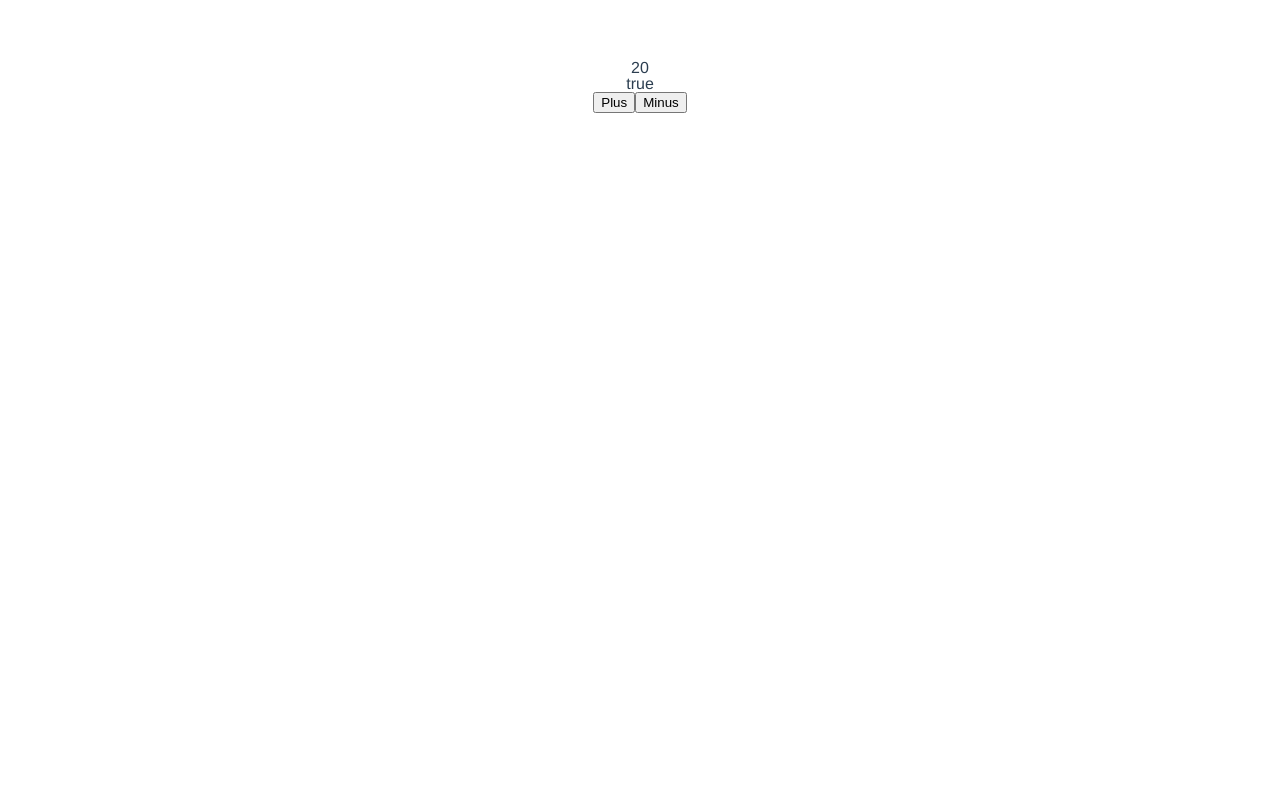
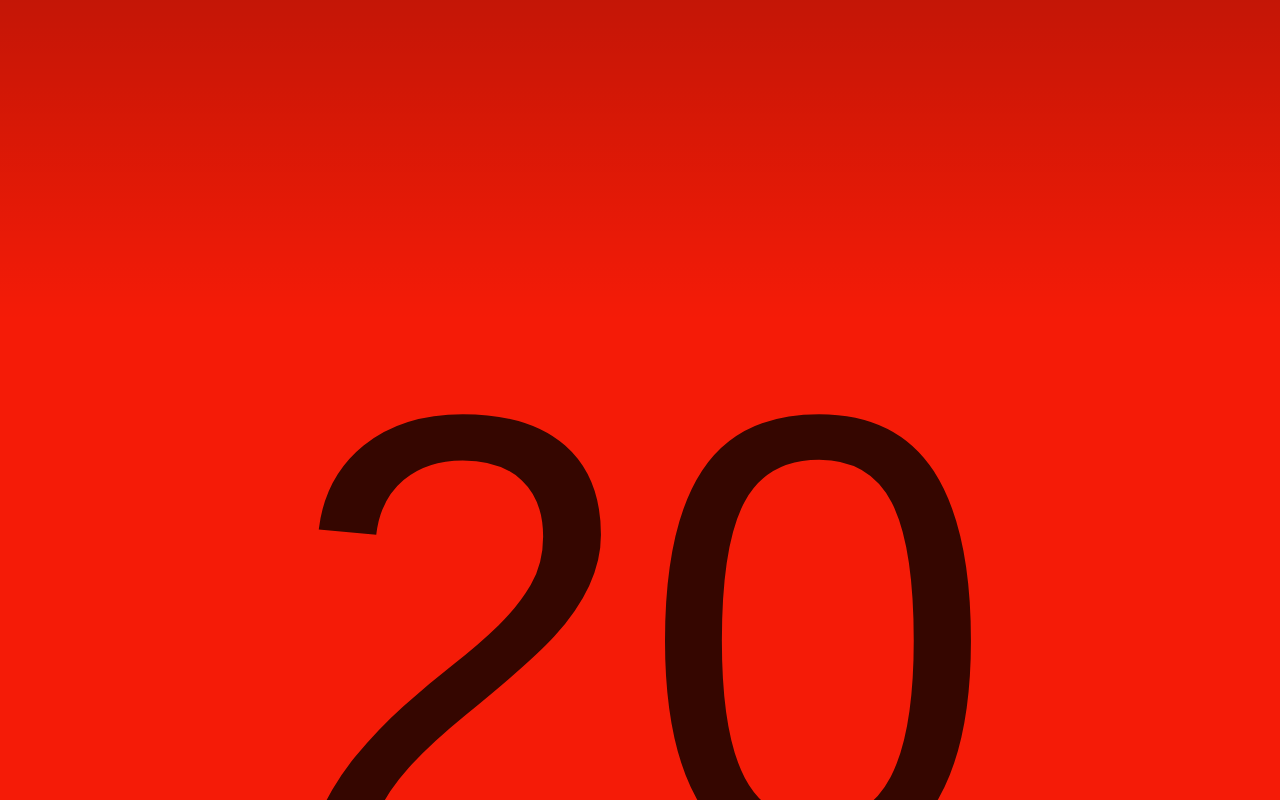
Before and after one commit to h2xd/mtg-token, a Vue app: page / in a window 1280 px wide. Shown: the top 800 px of the page. Built offline with nearby package versions, Linux system fonts and the light colour scheme.

Commit message:
feat(life-counter): add life counter

```diff
--- a/src/App.vue
+++ b/src/App.vue
@@ -15,12 +15,18 @@ export default defineComponent({
 </script>
 
 <style>
+
+:root {
+  --mana-color-red-backgrond: #f51b07;
+  --mana-color-red-text: #350600;
+}
+
+
 #app {
   font-family: Avenir, Helvetica, Arial, sans-serif;
   -webkit-font-smoothing: antialiased;
   -moz-osx-font-smoothing: grayscale;
   text-align: center;
   color: #2c3e50;
-  margin-top: 60px;
 }
 </style>
--- a/src/components/LifePointsCounter.vue
+++ b/src/components/LifePointsCounter.vue
@@ -1,9 +1,10 @@
 <template>
-  <div>{{ MainStore.lifepoints }}</div>
-  <div>{{ MainStore.alive }}</div>
+  <div class="container">
+    <div class="counter">{{ MainStore.lifepoints }}</div>
 
-  <button @click="MainStore.raise(1)">Plus</button>
-  <button @click="MainStore.reduce(1)">Minus</button>
+    <button @click="MainStore.raise(1)" class="raise"></button>
+    <button @click="MainStore.reduce(1)" class="reduce"></button>
+  </div>
 </template>
 
 <script lang="ts">
@@ -19,3 +20,55 @@ export default defineComponent({
   }
 })
 </script>
+
+
+<style scoped>
+.container {
+  display: flex;
+  justify-content: center;
+  align-items: center;
+  position: relative;
+  background-color: var(--mana-color-red-backgrond);
+  color: var(--mana-color-red-text);
+  text-align: center;
+  width: 100%;
+  height: 100vw;
+}
+
+.counter {
+  font-size: 50vw;
+}
+
+.raise, .reduce {
+  position: absolute;
+  left: 0;
+  width: 100%;
+  height: 25%;
+
+  background-color: transparent;
+  border: 0;
+  outline: 0;
+}
+
+.raise::before, .reduce::before {
+  content: '';
+  position: absolute;
+  top: 0;
+  left: 0;
+  width: 100%;
+  height: 100%;
+  background: linear-gradient(rgba(0, 0, 0, 0), rgba(0, 0, 0, 0.2));
+}
+
+.raise {
+  top: 0;
+}
+
+.raise::before {
+  transform: rotate(180deg);
+}
+
+.reduce {
+  bottom: 0;
+}
+</style>
```
